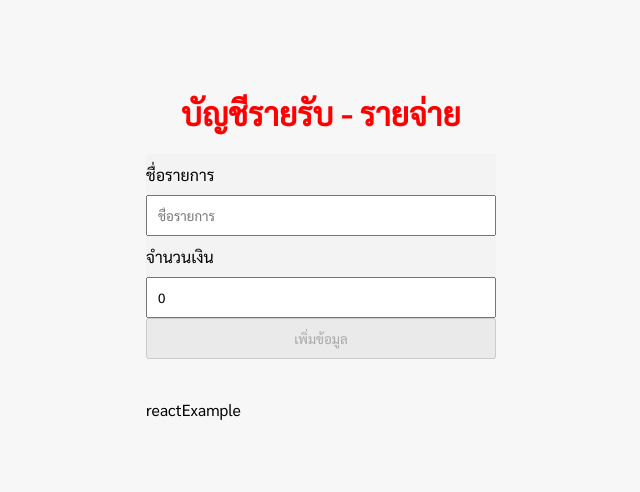
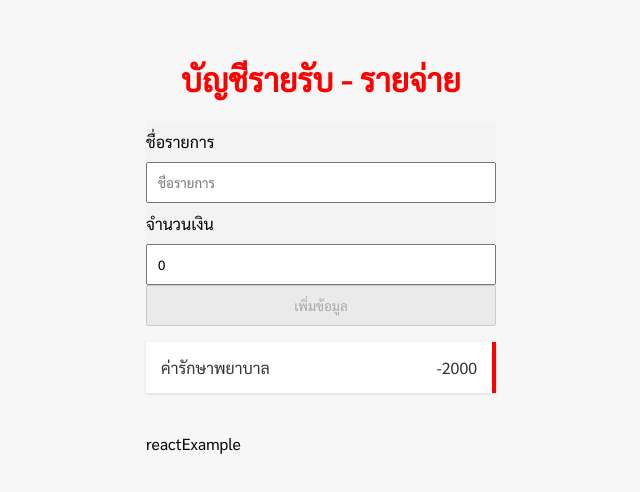
Before and after one commit to robocon/react-tutorial, a React (Create React App) app: page / in a window 1280 px wide. Shown: the part 144-636 px from the top of the page, without its empty margins (319-959 px from the left). Built offline with nearby package versions, Linux system fonts and the light colour scheme.

Commit message:
รื้อฟื้นใหม่อีกรอบ

```diff
--- a/src/App.js
+++ b/src/App.js
@@ -11,7 +11,7 @@ const Header=()=><h1>บัญชีรายรับ - รายจ่าย</
 function App() {
 
 	let initData = [
-        // {id:uuidv4(), title:"ค่ารักษาพยาบาล", price:-2000},
+        {id:uuidv4(), title:"ค่ารักษาพยาบาล", price:-2000},
         // {id:uuidv4(), title:"เงินเดือน", price:30000},
         // {id:uuidv4(), title:"ค่าเดินทาง", price:-800}
     ];
@@ -20,8 +20,9 @@ function App() {
 
 	const [items, setItems] = useState(initData);
 	const onAddNewItem = (newItem)=>{
-		// ข้อมูลที่ส่งมาจากฟอร์ม
-		setItems((prevItem)=>{
+		// ข้อมูลที่ส่งมาจาก FormComponent.js
+		setItems((prevItem)=>{ // เอาข้อมูลเดิมที่อยู่ใน initdata ในที่นี้ตั้งชื่อเป็น prevItem
+			// เอา newItem ที่เป็นข้อมูลที่ส่งมาจากฟอร์มมาต่อด้านหน้าข้อมูลเดิม
 			return [newItem,...prevItem];
 		})
 	}
--- a/src/components/FormComponent.js
+++ b/src/components/FormComponent.js
@@ -24,6 +24,7 @@ const FormComponent = (props)=>{
             title: title,
             price: Number(price)
         };
+
         props.onAddItem(itemData);
 
         // reset to 0
```
Also changed, not shown: src/components/Transection.js (+4 -4 lines).
